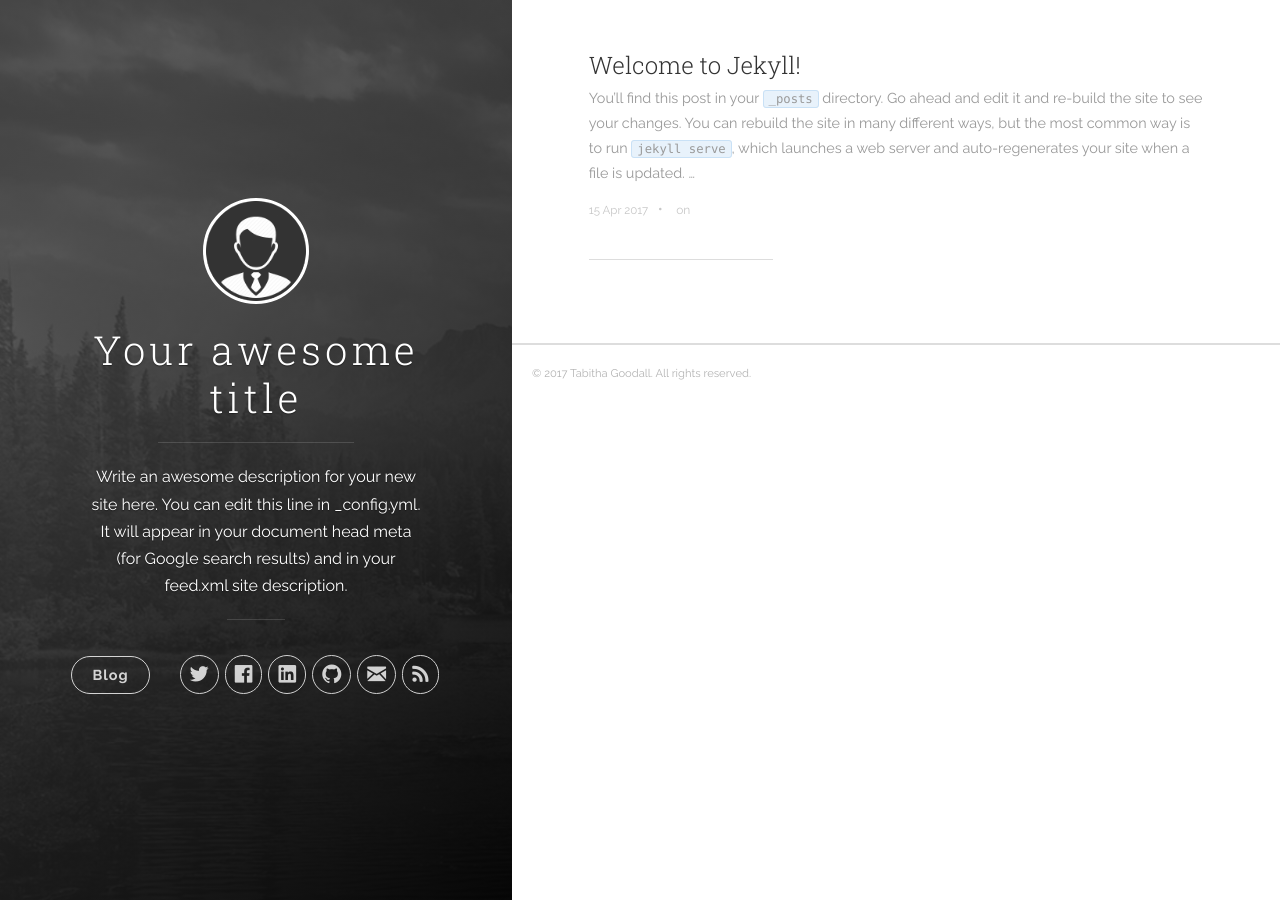
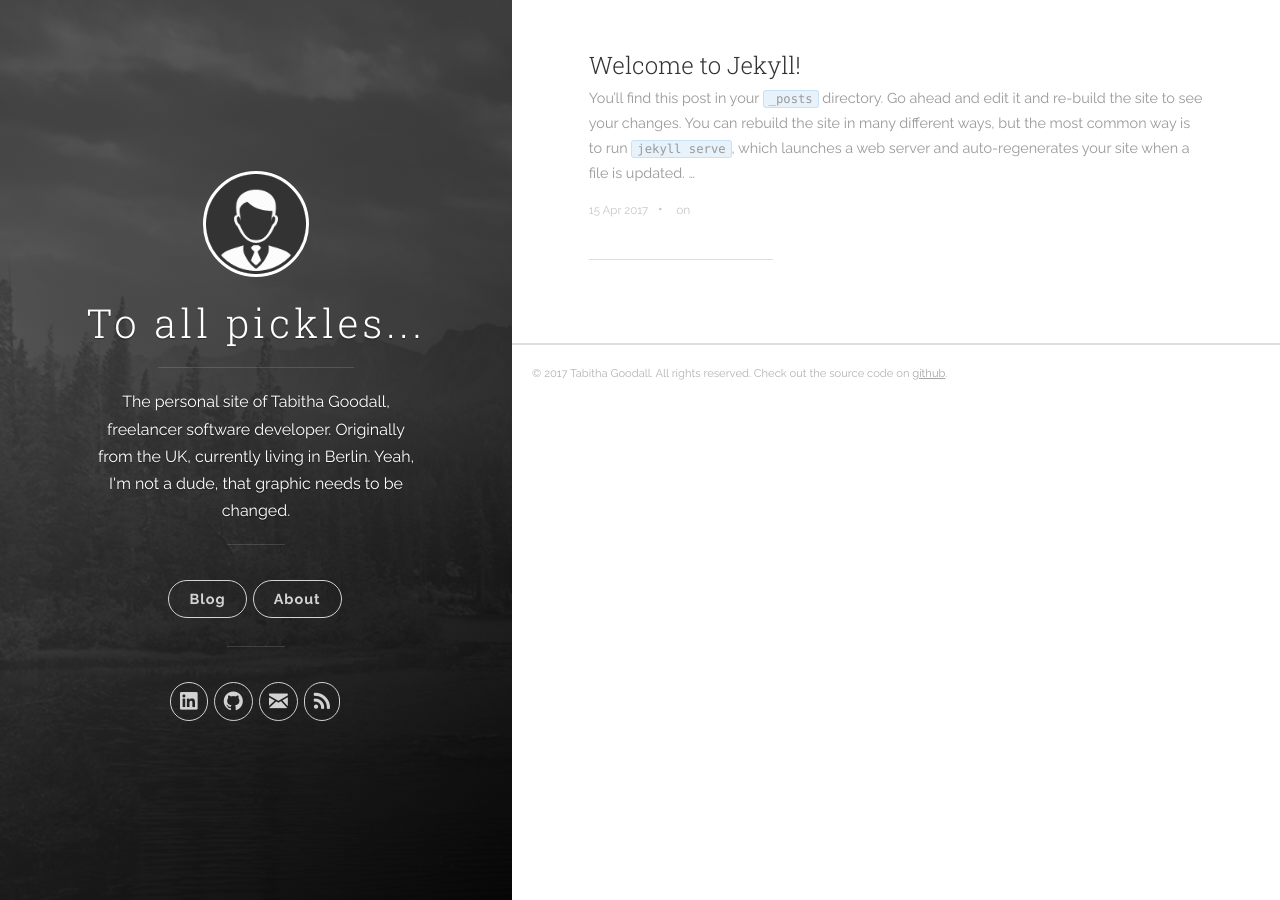
Before and after one commit to twitchett/twitchett.github.io, a Jekyll site: the page built from index.html, in a window 1280 px wide. Built offline with Jekyll 4.4.1, drawn with Linux system fonts in a browser that asks for light colours; nearby versions of some CDN libraries; the list of posts is cut into pages by our own code.

Commit message:
latest changes

```diff
--- a/_config.yml
+++ b/_config.yml
@@ -8,28 +8,19 @@
 # For technical reasons, this file is *NOT* reloaded automatically when you use
 # 'bundle exec jekyll serve'. If you change this file, please restart the server process.
 
-# Site settings
-# These are used to personalize your new site. If you look in the HTML files,
-# you will see them accessed via {{ site.title }}, {{ site.email }}, and so on.
-# You can create any custom variable you would like, and they will be accessible
-# in the templates via {{ site.myvariable }}.
-title: Your awesome title
-email: your-email@domain.com
+title: To all pickles...
 description: > # this means to ignore newlines until "baseurl:"
-  Write an awesome description for your new site here. You can edit this
-  line in _config.yml. It will appear in your document head meta (for
-  Google search results) and in your feed.xml site description.
+  The personal site of Tabitha Goodall, freelancer software developer.
+  Originally from the UK, currently living in Berlin. Yeah, I'm not a dude,
+  that graphic needs to be changed.
 baseurl: "" # the subpath of your site, e.g. /blog
 url: "" # the base hostname & protocol for your site, e.g. http://example.com
-github_username: twitchett
 
 author:
   name: 'Tabitha Goodall'
-  email: josh@joshgerdes.com
-  twitter_username: joshgerdes
-  facebook_username: joshgerdes
-  github_username:  joshgerdes
-  linkedin_username:  joshgerdes
+  email: t.goodall.NOSPAMPLEASE@email.com
+  github_username: twitchett
+  linkedin_username: tabithagoodall
 
 # Build settings
 markdown: kramdown
@@ -40,6 +31,7 @@ exclude:
   - Gemfile
   - Gemfile.lock
   - node_modules
+include: ['_pages']
 destination: build
 
 # Site config
--- a/_includes/footer.html
+++ b/_includes/footer.html
@@ -1,5 +1,5 @@
 <footer class="footer">
-  <span class="footer__copyright">&copy; {{ site.time | date: '%Y' }} {{ site.author.name }}. All rights reserved.</span>
+  <span class="footer__copyright">&copy; {{ site.time | date: '%Y' }} {{ site.author.name }}. All rights reserved. Check out the source code on <a href="https://github.com/twitchett/twitchett.github.io" target="_blank">github</a>.</span>
 </footer>
 
 <script type="text/javascript" src="https://ajax.googleapis.com/ajax/libs/jquery/1.11.3/jquery.min.js"></script>
--- a/_includes/head.html
+++ b/_includes/head.html
@@ -41,6 +41,7 @@
   <meta name="theme-color" content="#ffffff">
 
   <link rel="stylesheet" href="{{ site.baseurl }}/css/main.css">
+  <link rel="stylesheet" href="{{ site.baseurl }}/css/custom.css">
   <link rel="canonical" href="{{ page.url | replace:'index.html','' | prepend: site.baseurl | prepend: site.url }}">
   <link rel="alternate" type="application/rss+xml" title="{{ site.title }}" href="{{ site.baseurl }}/feed.xml">
 </head>
--- a/_includes/header.html
+++ b/_includes/header.html
@@ -14,15 +14,20 @@
         </a>
         <hr class="panel-cover__divider">
         <p class="panel-cover__description">{{ site.description }}</p>
+
+        <hr class="panel-cover__divider panel-cover__divider--secondary">
+
+        <nav class="cover-navigation cover-navigation--primary">
+          <ul class="navigation">
+            <li class="navigation__item"><a href="{{ site.baseurl }}/#blog" title="it's a blog" class="blog-button">Blog</a></li>
+            <li class="navigation__item"><a href="{{ site.baseurl }}/about" title="about this site" class="blog-button">About</a></li>
+            <!-- <li class="navigation__item"><a href="{{ site.baseurl }}/CV" title="hire me" class="blog-button">CV</a></li> -->
+          </ul>
+        </nav>
+
         <hr class="panel-cover__divider panel-cover__divider--secondary">
 
         <div class="navigation-wrapper">
-
-          <nav class="cover-navigation cover-navigation--primary">
-            <ul class="navigation">
-              <li class="navigation__item"><a href="{{ site.baseurl }}/#blog" title="link to {{ site.title }} blog" class="blog-button">Blog</a></li>
-            </ul>
-          </nav>
 
           <nav class="cover-navigation navigation--social">
             <ul class="navigation">
--- /dev/null
+++ b/css/custom.css
@@ -0,0 +1,8 @@
+/*
+* uno style overrides
+*/
+
+/* keeps the social icons centered */
+.navigation--social {
+    margin-left: 0;
+}
```
Also changed, not shown: _pages/about.md (added, +9 -0 lines), Gemfile.lock, 1 other file.
